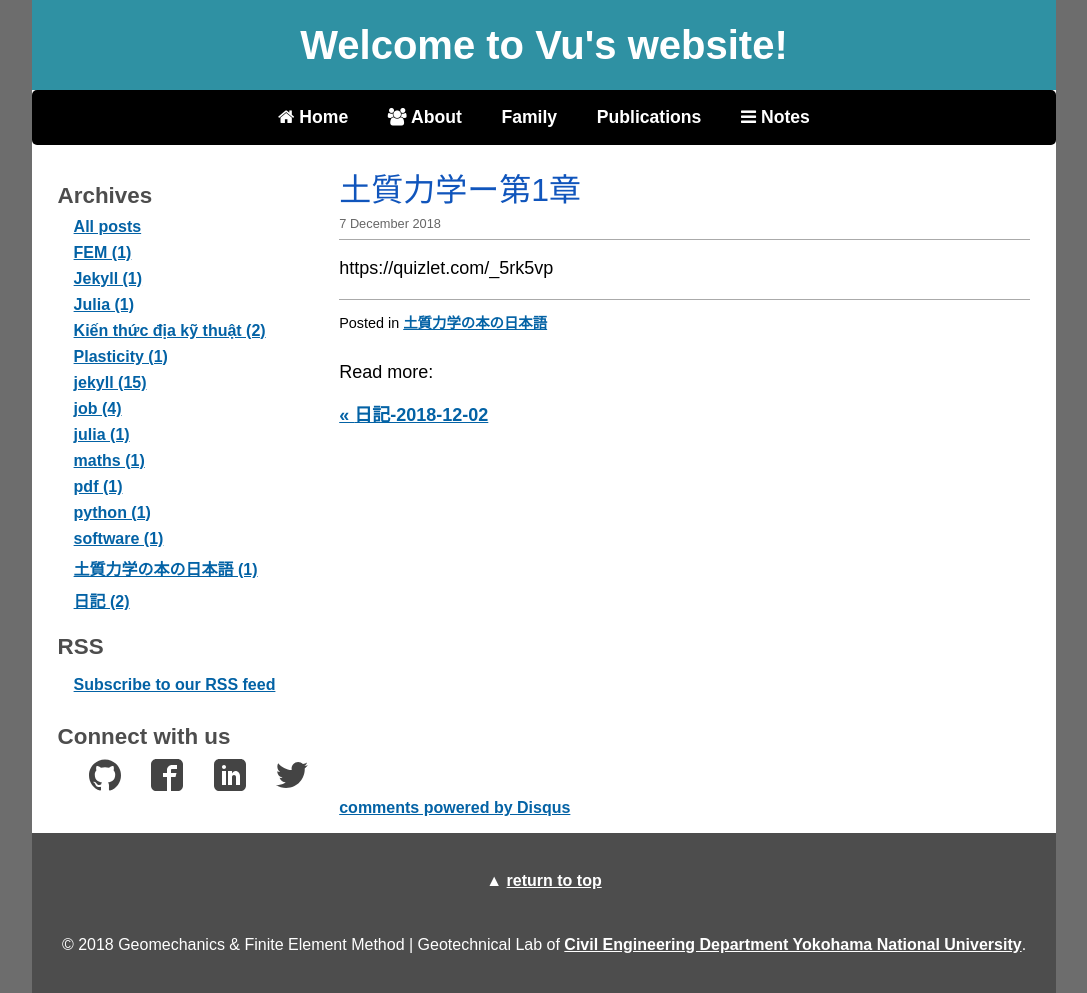
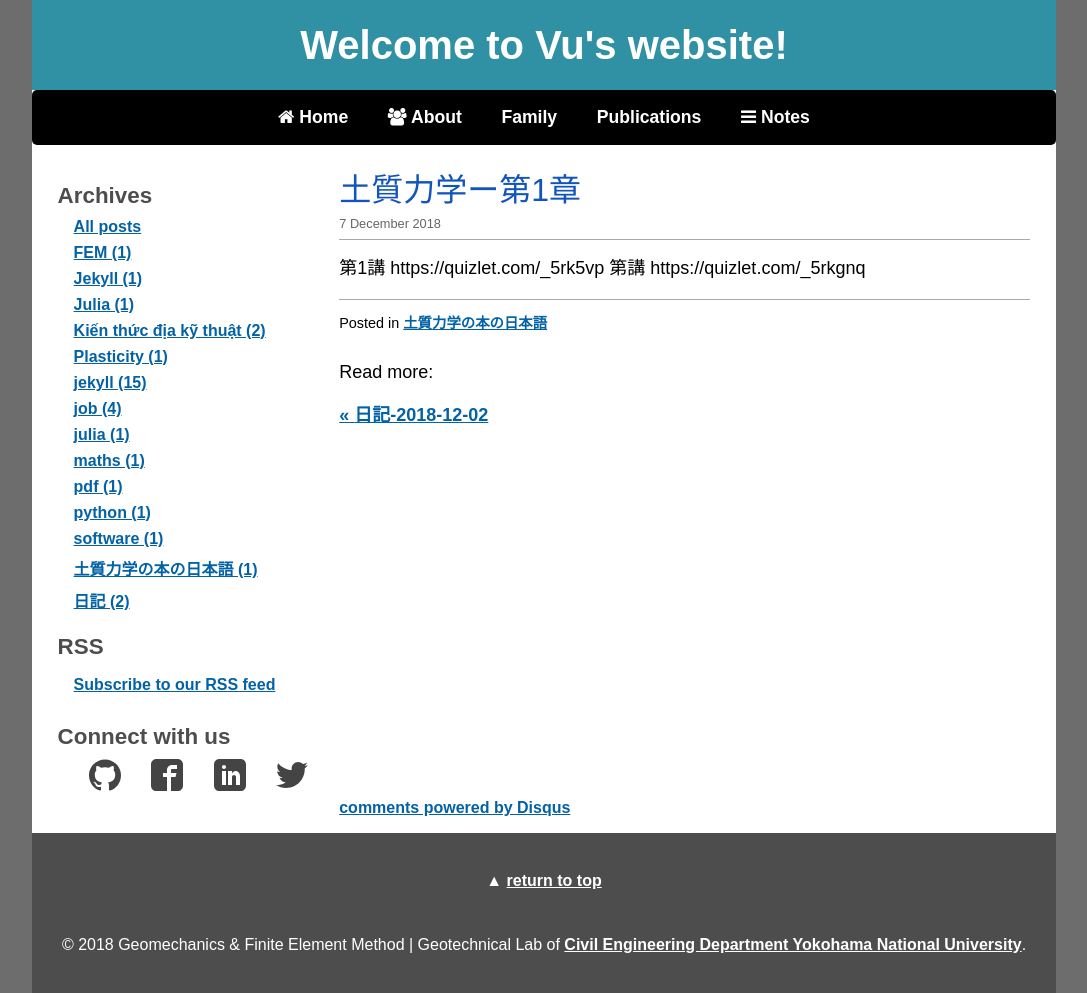
Before and after one commit to quangvunp/geomechanics, a Jekyll site: the page built from _posts/2018-12-07-日本語.md, in a window 1280 px wide. Shown: the whole page, without its empty margins (96-1183 px from the left). Built offline with Jekyll 4.4.1, drawn with Linux system fonts in a browser that asks for light colours; comment, search, counter and statistics services are not loaded.

Commit message:
Update 2018-12-07-日本語.md

```diff
--- a/_posts/2018-12-07-日本語.md
+++ b/_posts/2018-12-07-日本語.md
@@ -5,5 +5,7 @@ date:   2018-12-07
 tags: [土質力学の本の日本語]
 ---
 
-
+第1講
 https://quizlet.com/_5rk5vp
+第講
+https://quizlet.com/_5rkgnq
```
